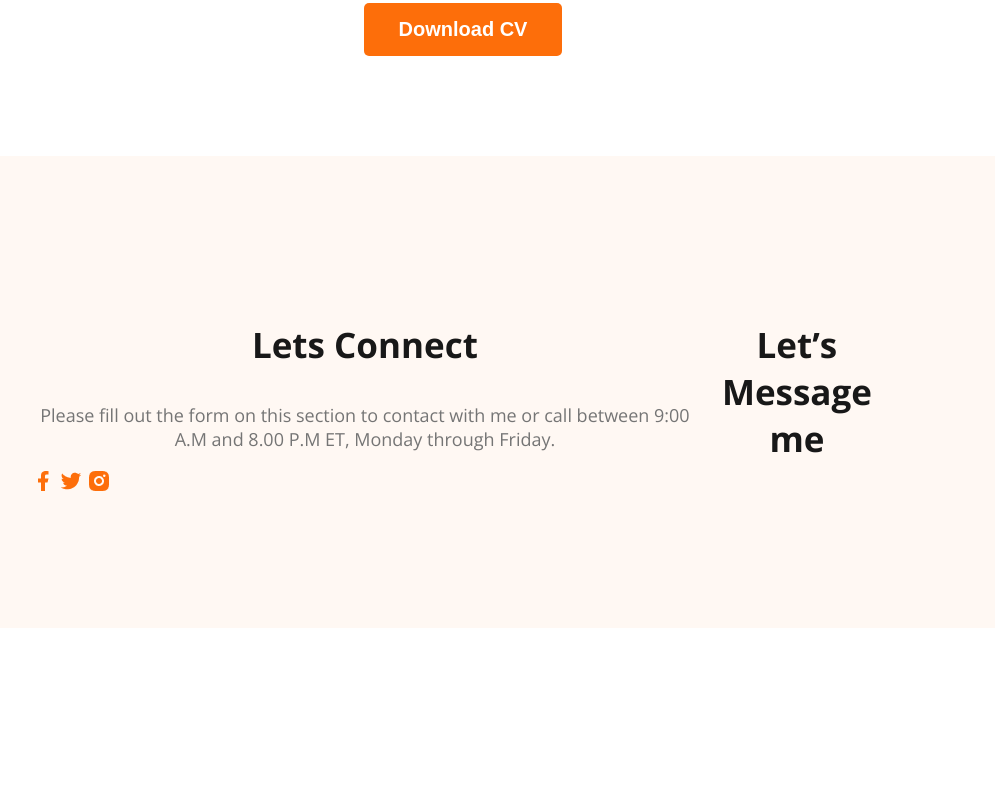
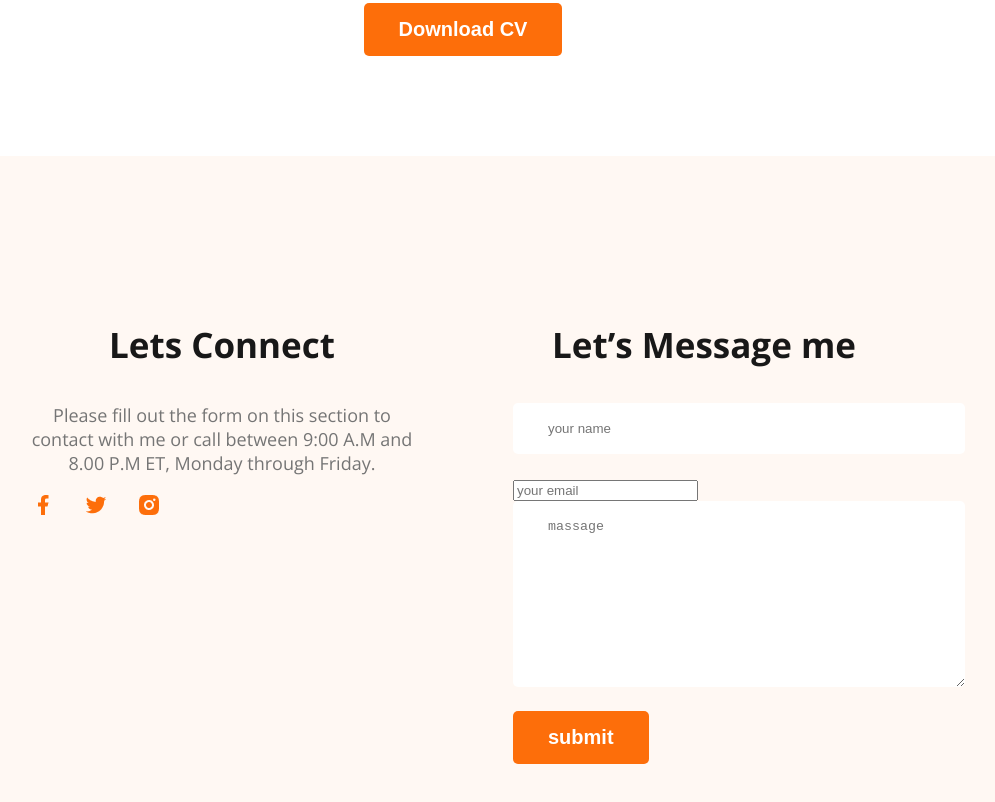
Before and after one commit to tammim28/developer-portfolio, a plain HTML site: page index.html in a window 1280 px wide. Shown: the part 3072-3874 px from the top of the page, without its empty margins (177-1172 px from the left). Before the commit the page ends 3708 px from the top, so only its background shows below. Drawn offline with nearby package versions, Linux system fonts and the light colour scheme.

Commit message:
finished footer and contact section

```diff
--- a/index.html
+++ b/index.html
@@ -158,6 +158,12 @@
         </div>
         <div class="footer-column">
             <h3 class="section-title">Let’s Message me</h3>
+            <form class="contact" action="">
+            <input type="text" placeholder="your name">
+            <input type="email" placeholder="your email">
+            <textarea name="" placeholder="massage" cols="30" rows="10"></textarea>
+            <input class="btn-primary" type="submit" value="submit">
+            </form>
         </div>
     </footer>
 </body>
--- a/styles/portfolio.css
+++ b/styles/portfolio.css
@@ -171,4 +171,22 @@ footer{
     background: #FFF8F3;
     padding: 130px 200px;
     margin-top: 100px;
+    gap: 100px;
 }
+.footer-column{
+    width: 50%;
+}
+.contact input[type="text"], .contact input[typr="email"],
+ textarea{
+    display: block;
+    margin-bottom: 24px;
+    padding: 18px 35px;
+    color: #757575;
+    border-radius: 5px;
+    border: 0;
+    background: #FFFFFF;
+    width: 100%;
+}
+.social-links a{
+    margin-right: 25px;
+}
```
